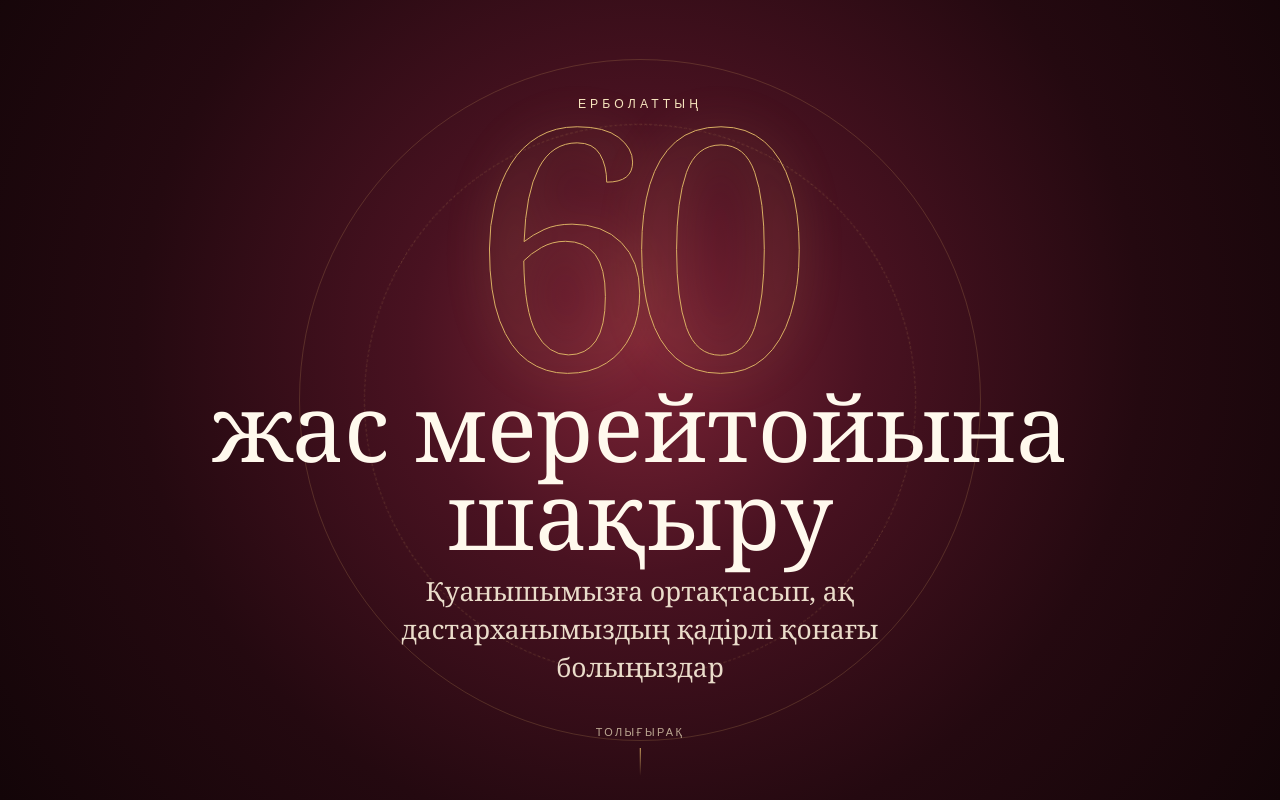
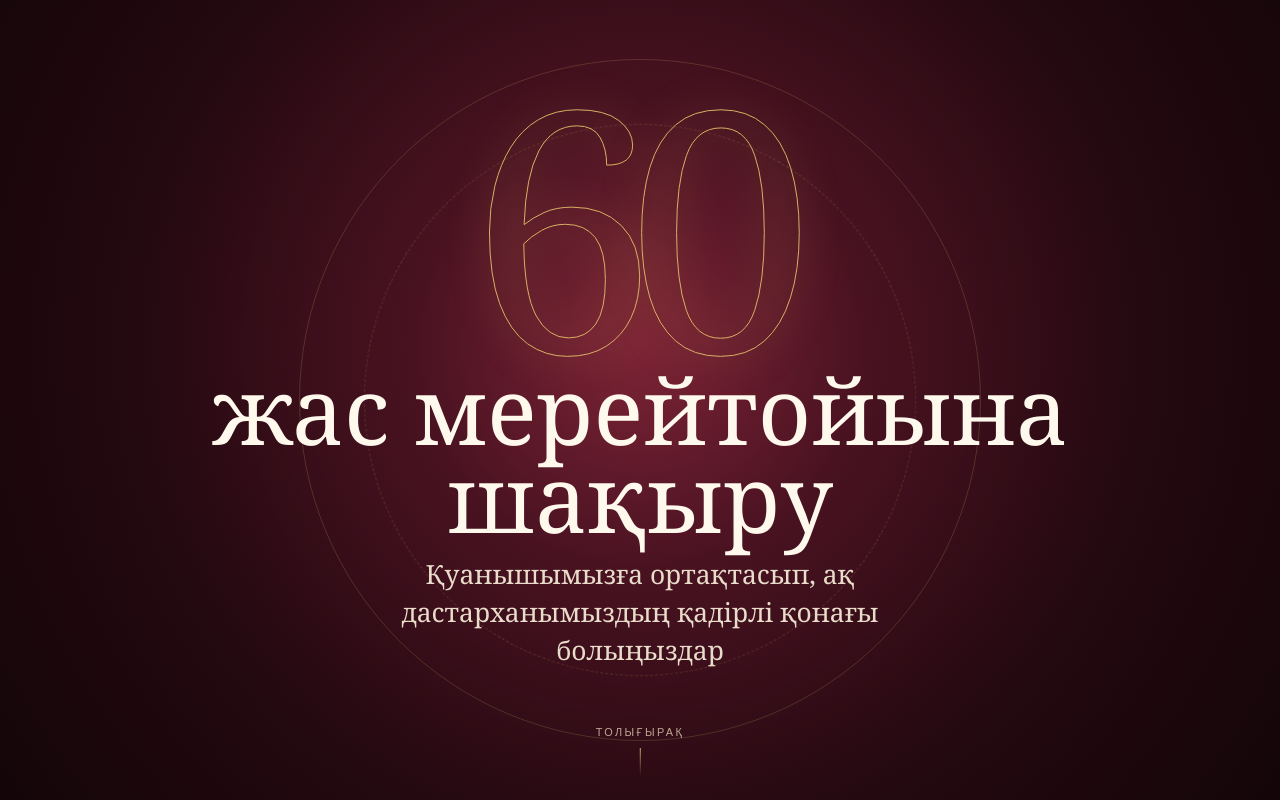
Before and after one commit to zmomynkulov/Erbolat-60, a plain HTML site: page index.html in a window 1280 px wide. Shown: the top 800 px of the page. Drawn offline with Linux system fonts and the light colour scheme.

Commit message:
Add files via upload

```diff
--- a/index.html
+++ b/index.html
@@ -28,7 +28,6 @@
 <body>
   <header class="hero">
     <div>
-      <div class="kicker">Ерболаттың</div>
       <div class="sixty" aria-label="60 жас">60</div>
       <h1>жас мерейтойына шақыру</h1>
       <p class="lead">Қуанышымызға ортақтасып, ақ дастарханымыздың қадірлі қонағы болыңыздар</p>
```
